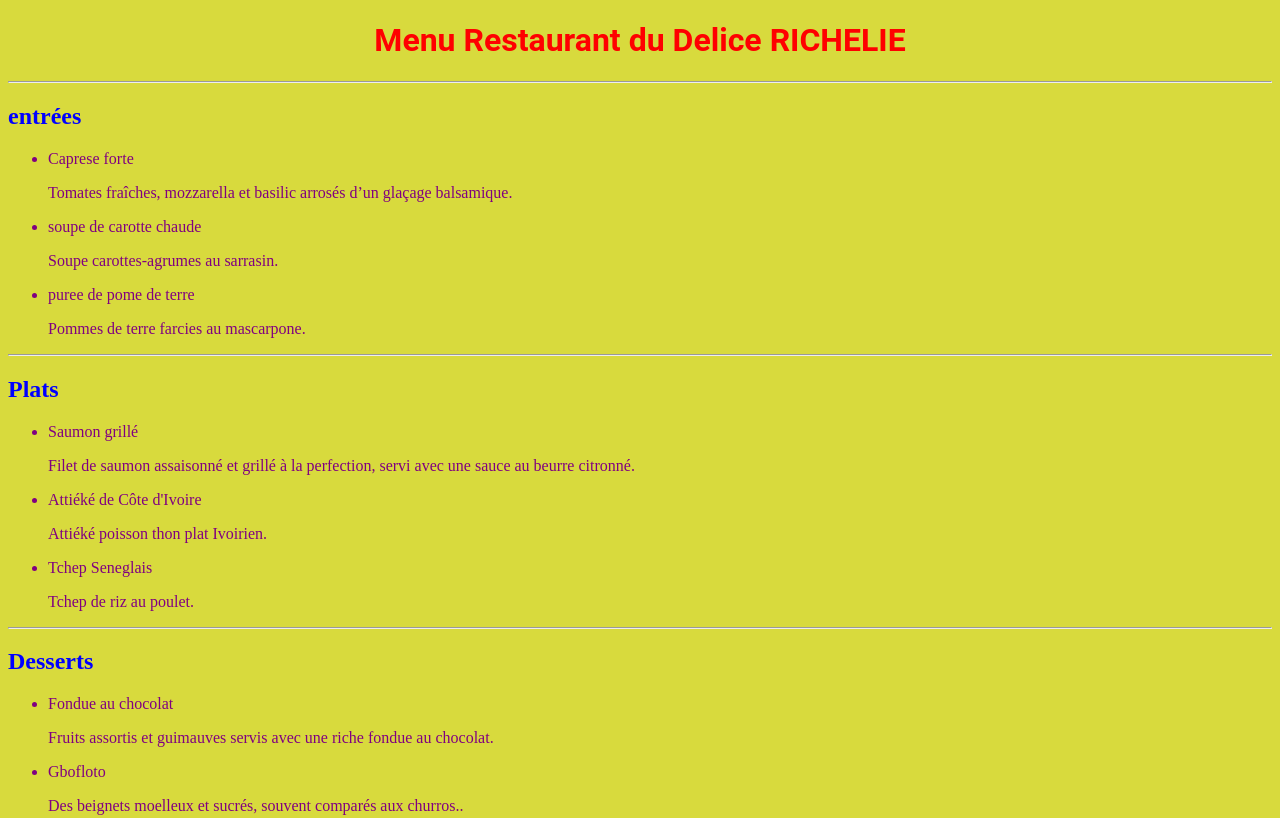
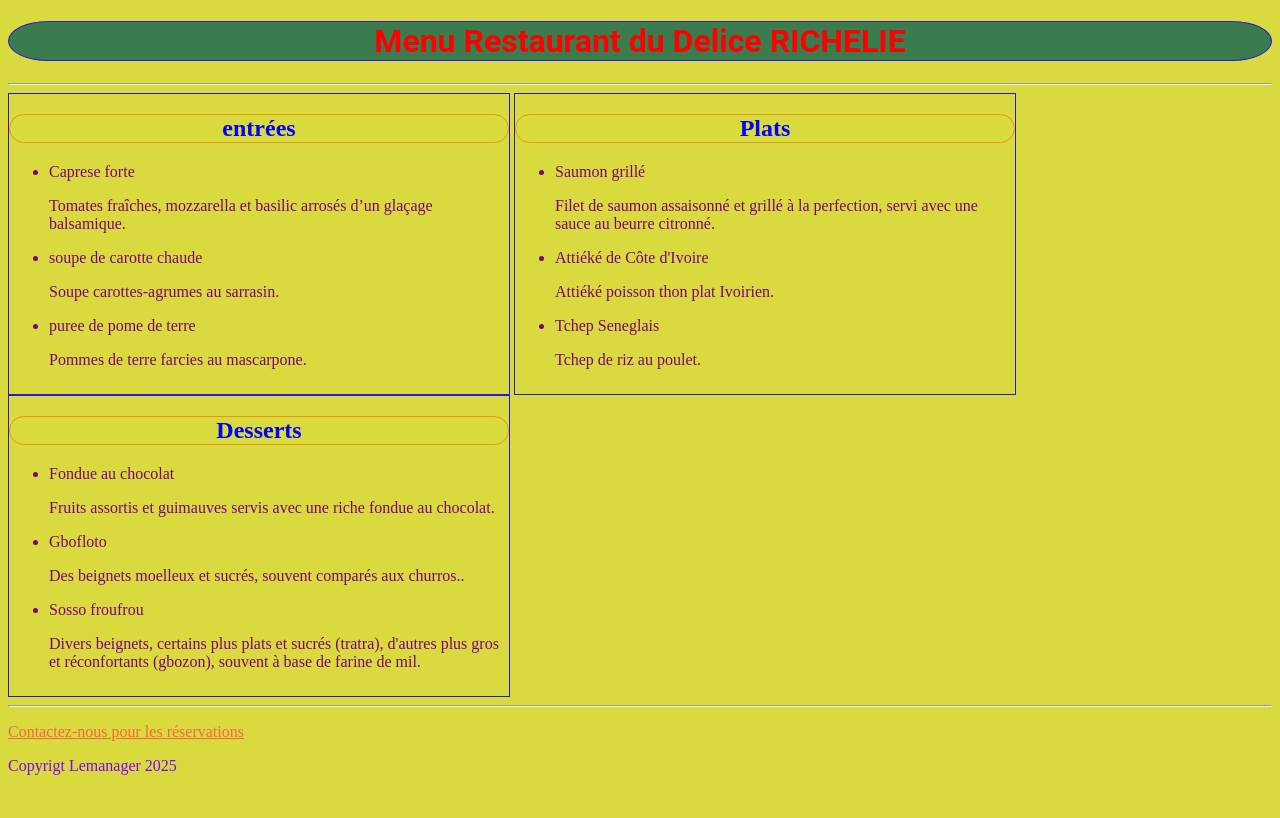
Before and after one commit to siwakone/HTML_restaurant, a plain HTML site: page index.html in a window 1280 px wide. Shown: the top 818 px of the page. Drawn offline with Linux system fonts and the light colour scheme.

Commit message:
prise en compte de commande css sur la page

```diff
--- a/index.html
+++ b/index.html
@@ -15,17 +15,49 @@
             color: red;
             font-family: roboto;
             text-align: center;
-            }
+             border : 1px solid rgb(52, 19, 235);
+              background-color : #3b7c4f ;
+                border-radius : 50px / 25px ;
+              }
             h2 {
             color: blue;
 
-            text-align: left;
+            text-align: center;
+            border : 1px solid rgb(235, 149, 19);
+            border-radius : 15px ;
+            font-style : bold
+                    }
+                      /* lien non visité */
+            a:link {
+                color : tomato ;
+            }
+
+            /* lien visité */
+            a:visited {
+                color : tomato ;
+            }
+
+            /* élément survolé par la souris */
+            div:hover {
+                color : tomato ;
+            }
+
+            /* lien sélectionné */
+            a:active{
+                color : #0000FF
             }
             footer {
             color: rgb(132, 0, 255);
             height: auto;
             text-align: left;
-            }
+                    }
+        .menu {
+                width : 500px ;
+                height : 300px ;
+                border : 1px solid rgb(42, 21, 233) ;
+                display : inline-block ;
+
+         }
          </style>
 
 </head>
@@ -37,7 +69,7 @@
             <h1>Menu Restaurant du Delice RICHELIE</h1>
         </header>
           <hr>
-        <div>
+        <div class="menu">
         <h2>entrées</h2>
 
         <ul>     <!--Utilisez une liste non ordonnée pour chaque section du menu.-->
@@ -56,10 +88,10 @@
                 <p>Pommes de terre farcies au mascarpone.</p>
             </li>
         </uL>
-    <hr>
+
         </div>
 
-        <div>
+        <div class="menu">
             <h2>Plats </h2>
         <ul>
             <li>
@@ -79,8 +111,8 @@
         </uL>
         </div>
 
-    <hr>
-        <div>
+
+        <div class="menu">
         <h2>Desserts</h2>
         <ul>
             <li>
```
